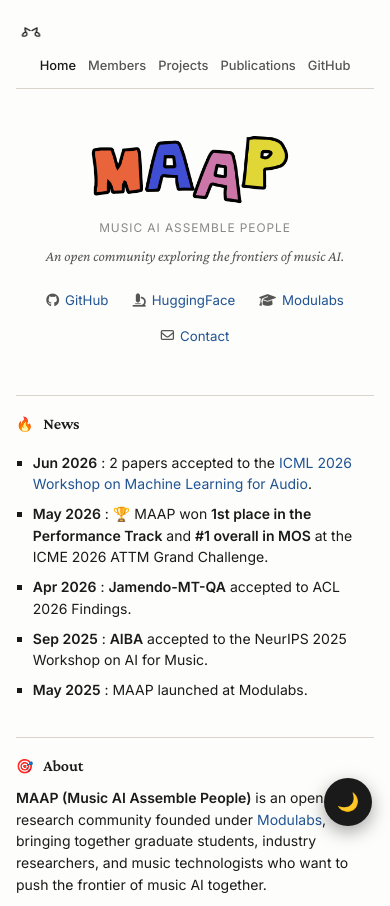
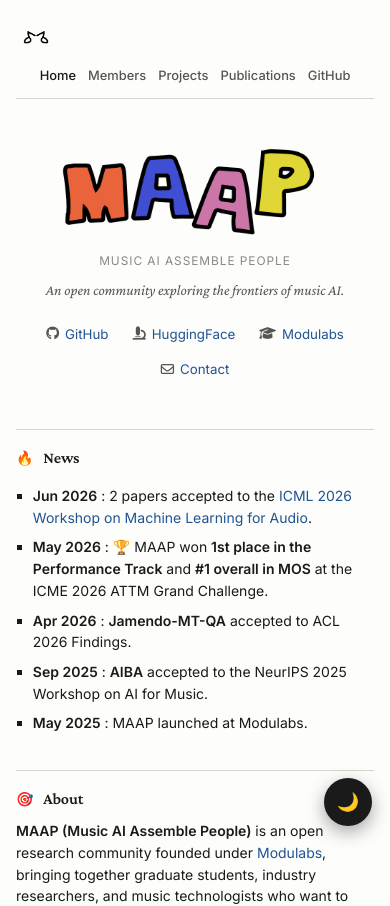
Before and after one commit to MAAP-LAB/MAAP-LAB.github.io, a React (Vite) app: page / in a window 390 px wide. Shown: the top 906 px of the page. Built offline with nearby package versions, Linux system fonts and the light colour scheme.

Commit message:
Enlarge brand + hero logos
- Brand logo (top-left): 36 -> 52px desktop, 30 -> 40px mobile.
- Hero logo (center): 480 -> 640px desktop, 280 -> 360px mobile.

Co-Authored-By: Claude Opus 4.7 (1M context) <noreply@anthropic.com>

```diff
--- a/src/styles/global.css
+++ b/src/styles/global.css
@@ -93,7 +93,7 @@ h2 { font-size: 1.5rem; }
 }
 .site-brand:hover { border: none; }
 .brand-logo {
-  height: 36px;
+  height: 52px;
   width: auto;
   display: block;
   transition: transform .15s;
@@ -154,7 +154,7 @@ html[data-theme="dark"] .brand-logo { filter: invert(1); }
 }
 .hero-logo {
   width: 100%;
-  max-width: 480px;
+  max-width: 640px;
   height: auto;
   display: block;
   margin: 0 auto 14px;
@@ -342,9 +342,9 @@ html[data-theme="dark"] .brand-logo { filter: invert(1); }
   .page-title { font-size: 1.8rem; }
   .page-lead { font-size: 0.95rem; }
   .hero { padding: 24px 0 16px; }
-  .hero-logo { max-width: 280px; margin-bottom: 10px; }
+  .hero-logo { max-width: 360px; margin-bottom: 10px; }
   .hero .tagline { font-size: 1.05rem; }
-  .brand-logo { height: 30px; }
+  .brand-logo { height: 40px; }
   .section { margin-top: 32px; padding-top: 18px; }
   .section-title { font-size: 1.15rem; margin-bottom: 12px; }
   .members-grid { grid-template-columns: repeat(auto-fill, minmax(150px, 1fr)); gap: 14px; }
```
